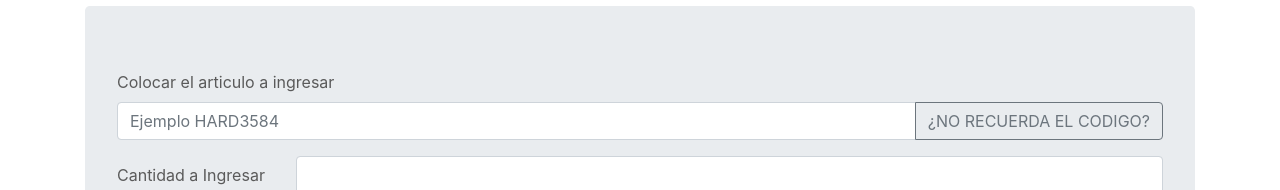
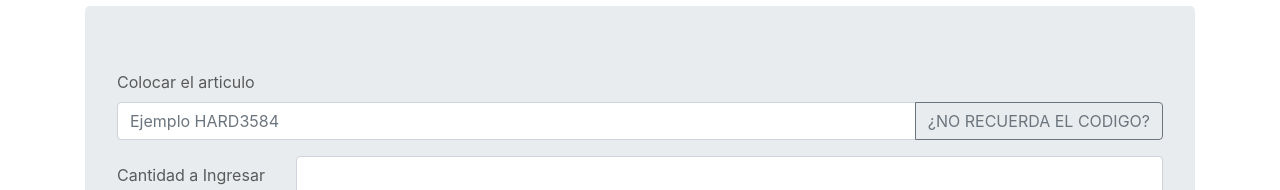
Before and after one commit to cersosimof/stock_react, a React (Create React App) app: page / in a window 1280 px wide. Shown: the part 131-321 px from the top of the page. Built offline with nearby package versions, Linux system fonts and the light colour scheme.

Commit message:
funciona el selector de categoria

```diff
--- a/src/componentes/GropoSelect.js
+++ b/src/componentes/GropoSelect.js
@@ -10,7 +10,8 @@ export default class GrupoSelect extends React.Component {
             this.state = ({ //BASES
             categoria : [],
             marca : [],
-            modelo : []
+            modelo : [],
+            articuloCompleto : []
         })
         this.buscador('categoria');
     }
@@ -22,8 +23,8 @@ export default class GrupoSelect extends React.Component {
     }
 
     buscador(clave){
-    //fetch("http://localhost/stock_react/back/index.php?cat="+this.base.categoria+"&marca="+this.base.marca+"&modelo="+this.base.modelo)
-    fetch("http://192.168.64.2/stock_react/back/index.php?cat="+this.base.categoria+"&marca="+this.base.marca+"&modelo="+this.base.modelo)
+    fetch("http://localhost/stock_react/back/index.php?cat="+this.base.categoria+"&marca="+this.base.marca+"&modelo="+this.base.modelo)
+    //fetch("http://192.168.64.2/stock_react/back/index.php?cat="+this.base.categoria+"&marca="+this.base.marca+"&modelo="+this.base.modelo)
     .then((response)=>response.json())
     .then((responseJson)=>
         {
@@ -36,7 +37,6 @@ export default class GrupoSelect extends React.Component {
 
     handleChange = (e) => {
         this.base[e.target.name] = e.target.value;
-        console.log(e.target.name)
         if(e.target.name === 'categoria')
         {
             this.base.marca = '';
@@ -48,6 +48,14 @@ export default class GrupoSelect extends React.Component {
             this.base.modelo = '';
             this.buscador('modelo');
         }
+        else if(e.target.name === 'modelo')
+        {
+            this.buscador('articuloCompleto');
+        }
+    }
+
+    componentWillUnmount(){
+        this.props.traerArticulo(this.state.articuloCompleto)
     }
 
     render() {
@@ -67,9 +75,8 @@ export default class GrupoSelect extends React.Component {
                 contenido="modelo"
                 infos={this.state.modelo}
                 handleChange={this.handleChange}
-
                 />
-            <button type="button" onClick={this.props.traerArticulo(this.base.modelo)} class="btn btn-success">Ok</button>
+            <button type="button" class="btn btn-success" onClick={this.props.recuerdaArticulo}>Ok</button>
             <button type="button" onClick={this.props.recuerdaArticulo} class="btn btn-secondary">Cerrar</button>
             </div>
         )
--- a/src/componentes/InputBuscarArticulo.js
+++ b/src/componentes/InputBuscarArticulo.js
@@ -1,12 +1,16 @@
 import React from 'react';
 import './InputBuscarArticulo.css';
 import GrupoSelect from './GropoSelect';
+import InputArticulo from './inputArticulo';
 
 class Buscador extends React.Component {
 
     state = ({
-            recuerdaArticulo : true
-        })
+        recuerdaArticulo : true,
+        base : [] //
+    })
+
+    valor = ''
 
     noRecuerdaArticulo = e => {
         this.setState({
@@ -14,10 +18,11 @@ class Buscador extends React.Component {
         })
     }
 
-    traerArticulo(art){
-        //document.getElementById(this.props.id).value = art
-        console.log('se ejecuta traer articulo')
-        console.log(art)
+    traerArticulo = val =>{
+        this.valor = val
+        this.setState({ base : [val]})
+        console.log(this.state.base)
+        console.log(this.valor)
     }
 
     render() {
@@ -25,13 +30,12 @@ class Buscador extends React.Component {
         {
             return (
                 <div>
-                    <label for={this.props.id}>Colocar el articulo {this.props.titulo}</label>
-                    <div class="input-group mb-3">
-                    <input type="text" class="form-control" placeholder="Ejemplo HARD3584" id={this.props.id}/>
-                    <div class="input-group-append">
-                        <button class="btn btn-outline-secondary" type="button" onClick={this.noRecuerdaArticulo}>¿NO RECUERDA EL CODIGO?</button>
-                    </div>
-                    </div>
+                    <InputArticulo
+                    valor={this.valor}
+                    id={this.props.id}
+                    noRecuerdaArticulo={this.noRecuerdaArticulo}
+                    titulo={this.props.articulo}
+                    />
                 </div>
             )
         } else {
@@ -42,6 +46,7 @@ class Buscador extends React.Component {
                         <GrupoSelect
                         recuerdaArticulo={this.noRecuerdaArticulo}
                         traerArticulo={this.traerArticulo}
+
                         />
                     </div>
                     <hr/>
--- /dev/null
+++ b/src/componentes/inputArticulo.js
@@ -0,0 +1,34 @@
+import React from 'react';
+import './InputBuscarArticulo.css';
+
+export default class InputArticulo extends React.Component {
+
+    render() {
+
+            if(this.props.valor === '')
+            {
+                return (
+                <div>
+                    <label for={this.props.id}>Colocar el articulo {this.props.titulo}</label>
+                    <div class="input-group mb-3">
+                    <input type="text" class="form-control" value={this.props.valor} placeholder="Ejemplo HARD3584" id={this.props.id}/>
+                    <div class="input-group-append">
+                        <button class="btn btn-outline-secondary" type="button" onClick={this.props.noRecuerdaArticulo}>¿NO RECUERDA EL CODIGO?</button>
+                    </div>
+                    </div>
+                </div>
+                )
+            }
+            else
+            {
+            return (
+                <div>
+                    <p>{this.props.valor[0].marca}</p>
+                </div>
+            )
+
+
+            }
+
+    }
+}
```
